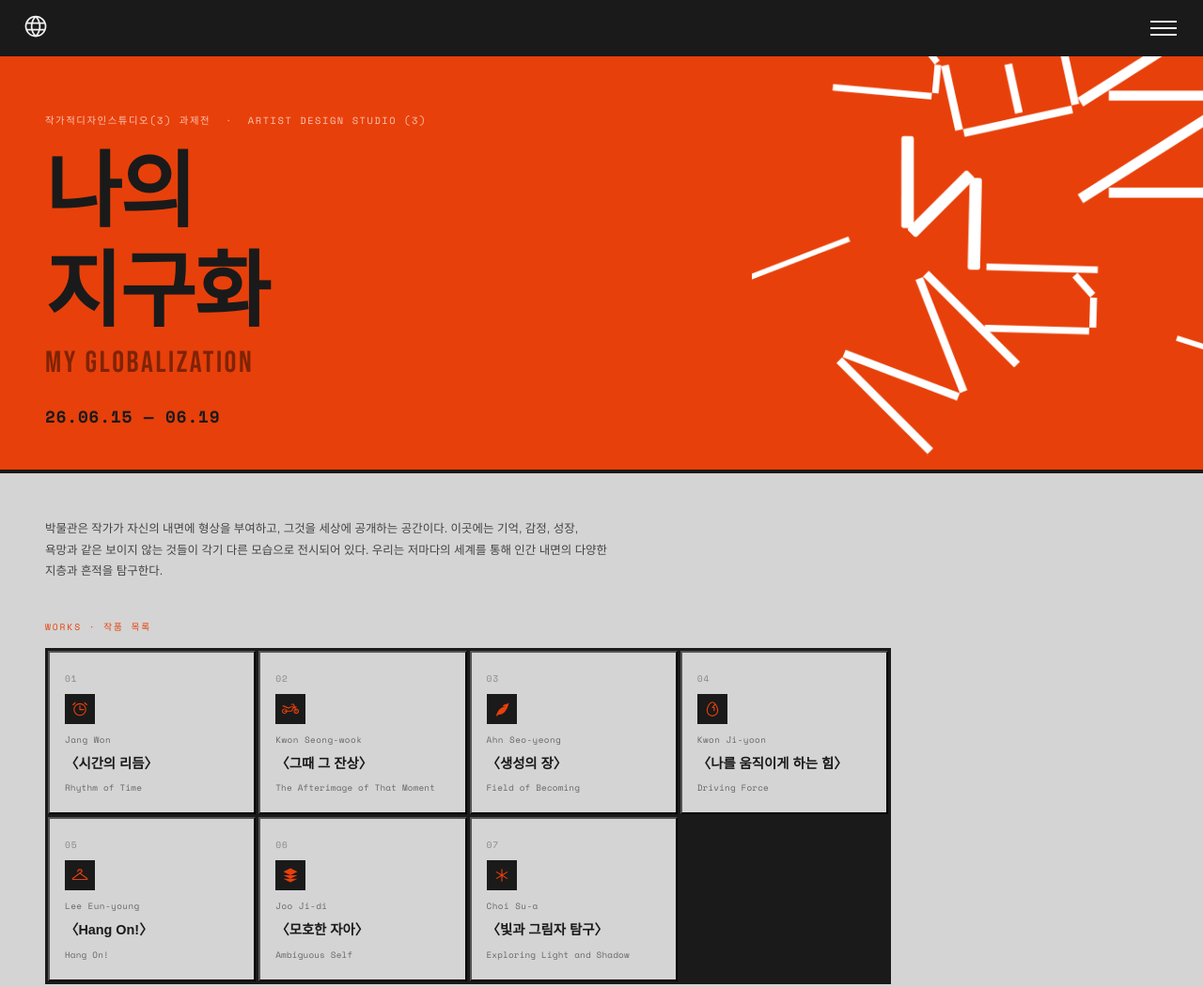
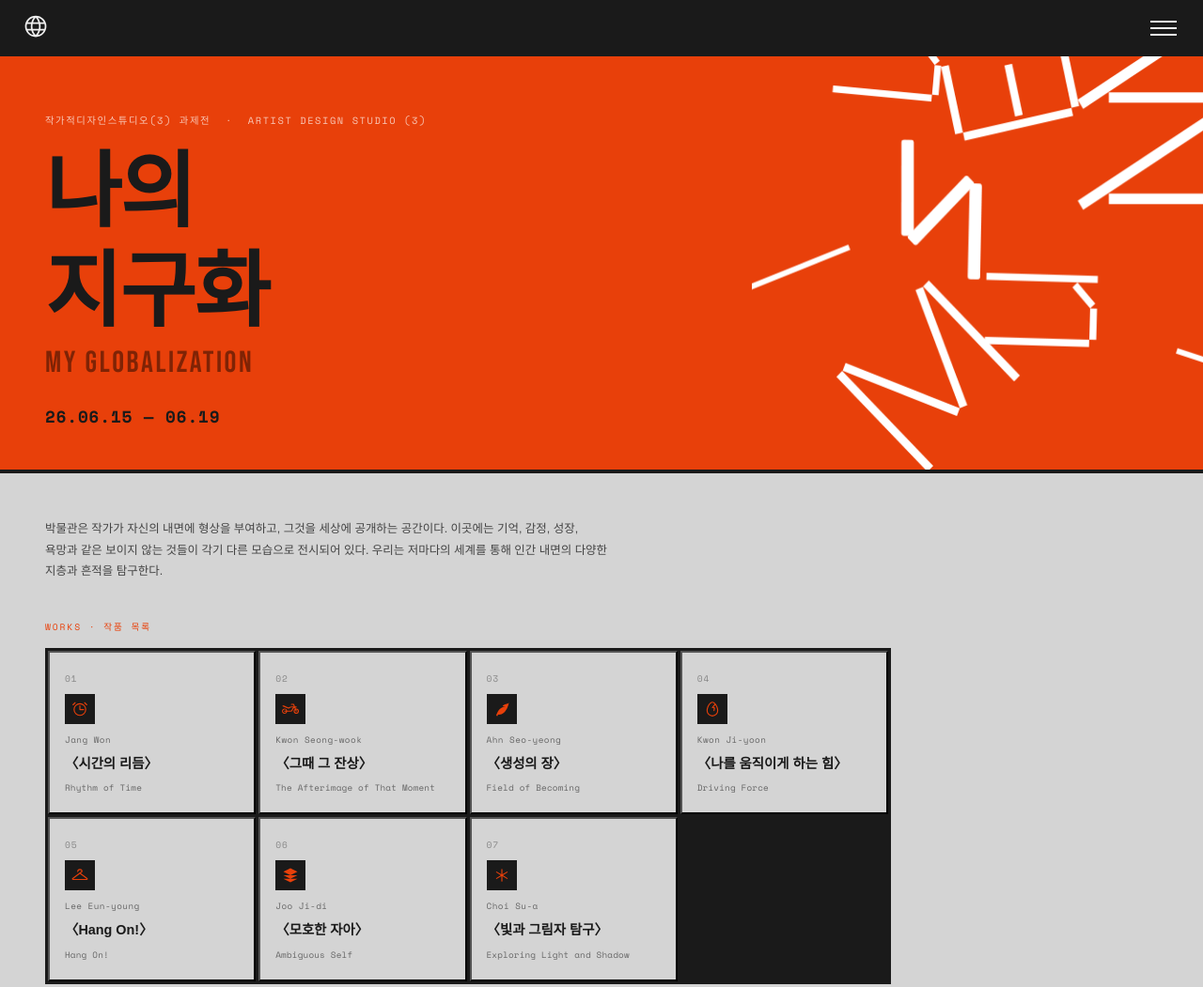
Before and after one commit to jumpingfr09/my-globalization, a plain HTML site: page index.html in a window 1280 px wide. Shown: the whole page at 94% size. Drawn offline with nearby package versions, Linux system fonts and the light colour scheme; a web font is replaced by a local one.

Commit message:
Add files via upload

```diff
--- a/style.css
+++ b/style.css
@@ -224,8 +224,9 @@ body {
 .hero-logo-bg {
   position: absolute;
   right: 0;
-  top: 0%;        /* 위로 삐져나오는 정도 조절 */
-  width: 55%;
+  top: 0;
+  height: 100%;
+  width: auto;
   max-width: 480px;
   z-index: 1;
   pointer-events: none;
```
